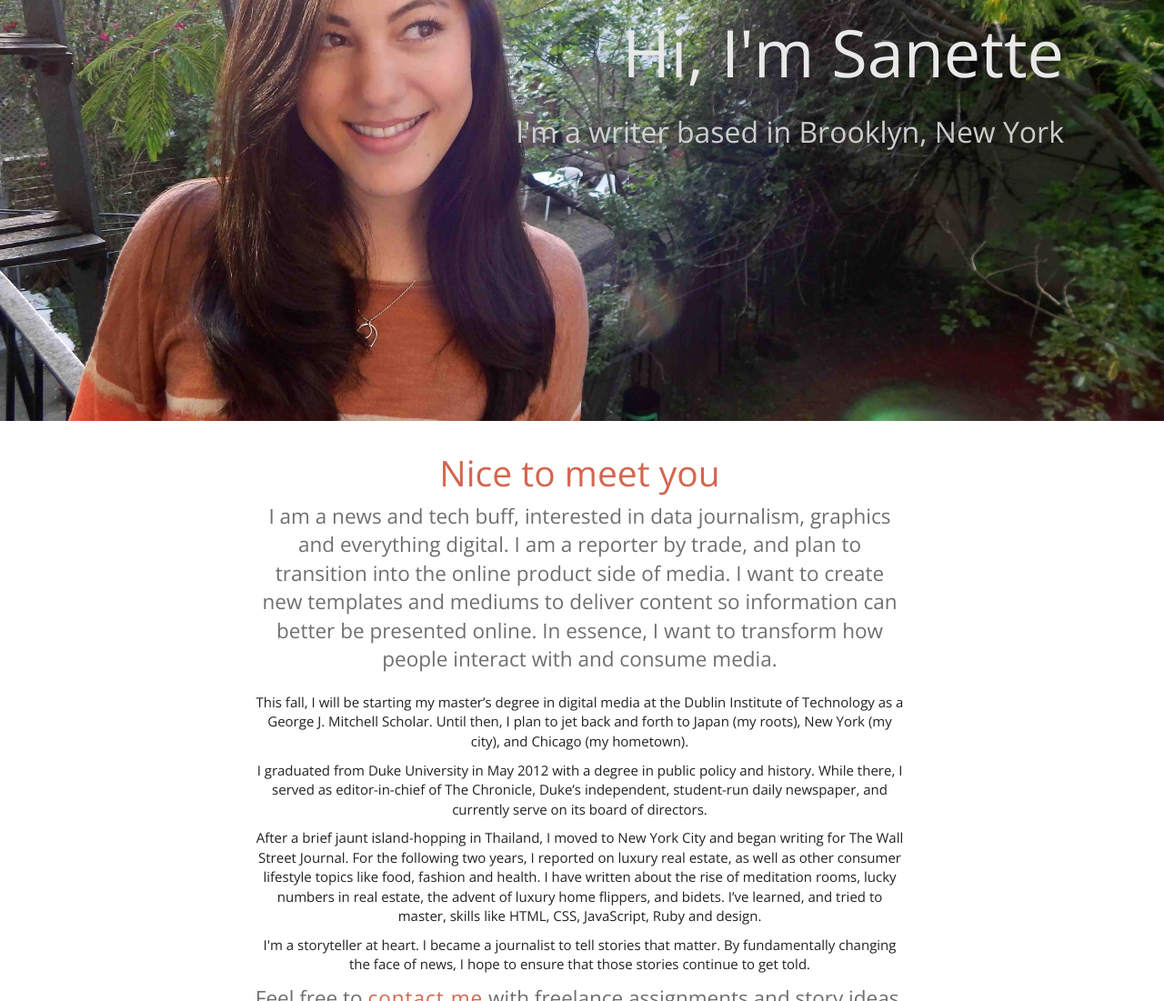
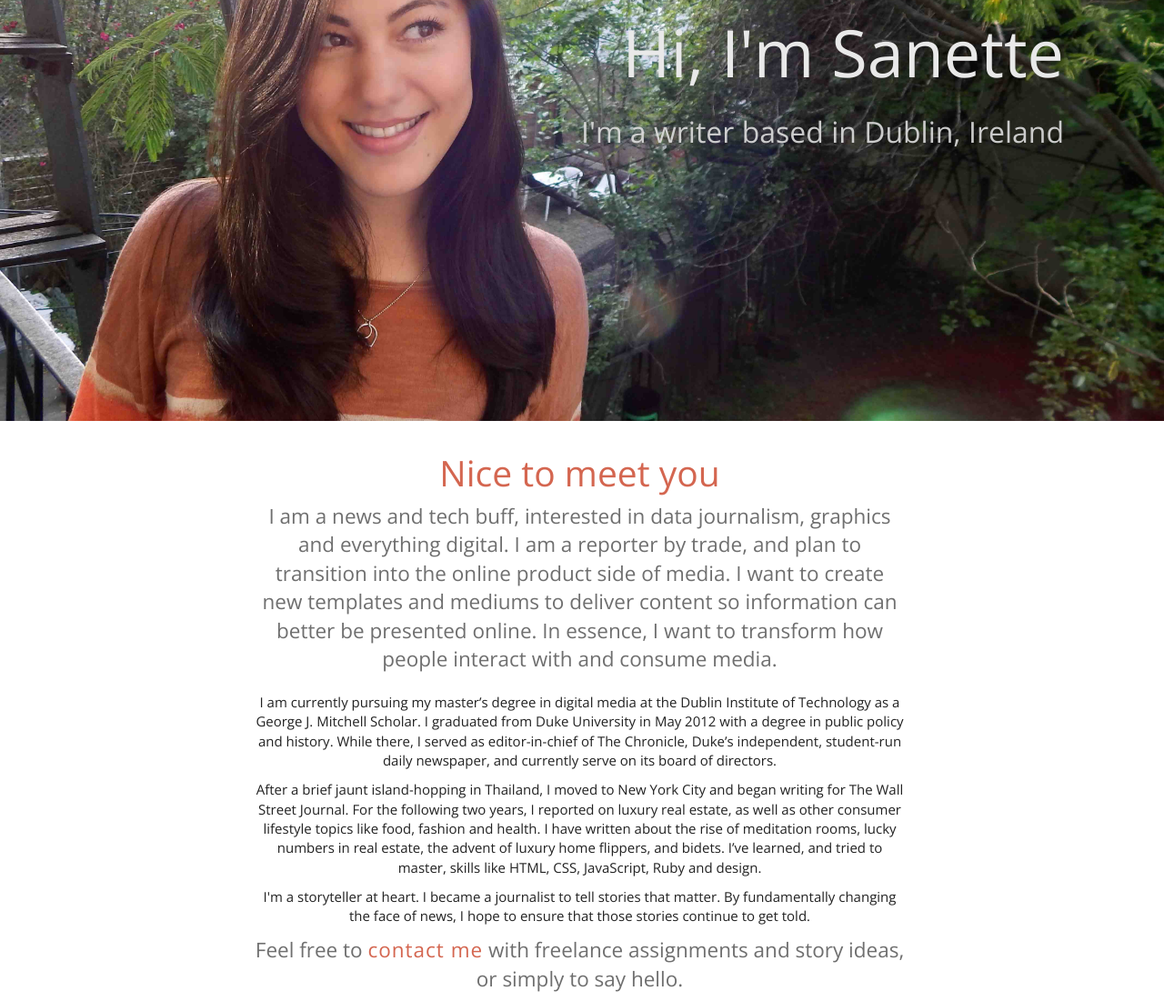
Before and after one commit to ssktanaka/ssktanaka.github.io, a plain HTML site: page index.html in a window 1280 px wide. Shown: the part 220-1321 px from the top of the page at 91% size. Drawn offline with nearby package versions, Linux system fonts and the light colour scheme.

Commit message:
Updated landing page to reflect new address

```diff
--- a/index.html
+++ b/index.html
@@ -49,7 +49,7 @@
 
            <div class="jumbotron banner">
             <h1>Hi, I'm Sanette</h1>
-            <h2>I'm a writer based in Brooklyn, New York
+            <h2>I'm a writer based in Dublin, Ireland
             </h2>
           </div><!--/.jumbotron -->
 
@@ -70,10 +70,7 @@
               I am a news and tech buff, interested in data journalism, graphics and everything digital. I am a reporter by trade, and plan to transition into the online product side of media. I want to create new templates and mediums to deliver content so information can better be presented online. In essence, I want to transform how people interact with and consume media.
               </p>
               <p>
-              This fall, I will be starting my master’s degree in digital media at the Dublin Institute of Technology as a George J. Mitchell Scholar. Until then, I plan to jet back and forth to Japan (my roots), New York (my city), and Chicago (my hometown).
-             </p>
-             <p>
-              I graduated from Duke University in May 2012 with a degree in public policy and history. While there, I served as editor-in-chief of The Chronicle, Duke’s independent, student-run daily newspaper, and currently serve on its board of directors.
+              I am currently pursuing my master’s degree in digital media at the Dublin Institute of Technology as a George J. Mitchell Scholar. I graduated from Duke University in May 2012 with a degree in public policy and history. While there, I served as editor-in-chief of The Chronicle, Duke’s independent, student-run daily newspaper, and currently serve on its board of directors.
              </p>
              <p>
               After a brief jaunt island-hopping in Thailand, I moved to New York City and began writing for The Wall Street Journal. For the following two years, I reported on luxury real estate, as well as other consumer lifestyle topics like food, fashion and health. I have written about the rise of meditation rooms, lucky numbers in real estate, the advent of luxury home flippers, and bidets. I’ve learned, and tried to master, skills like HTML, CSS, JavaScript, Ruby and design.
```
